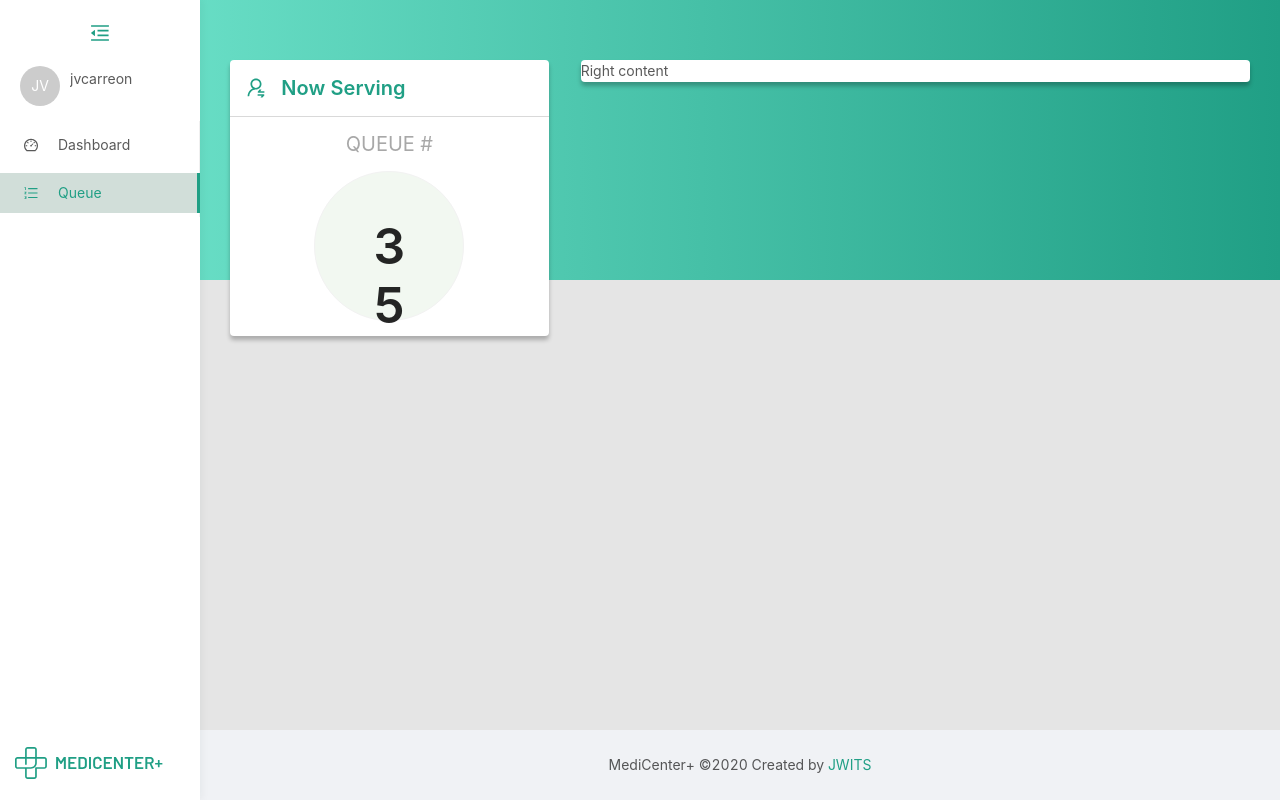
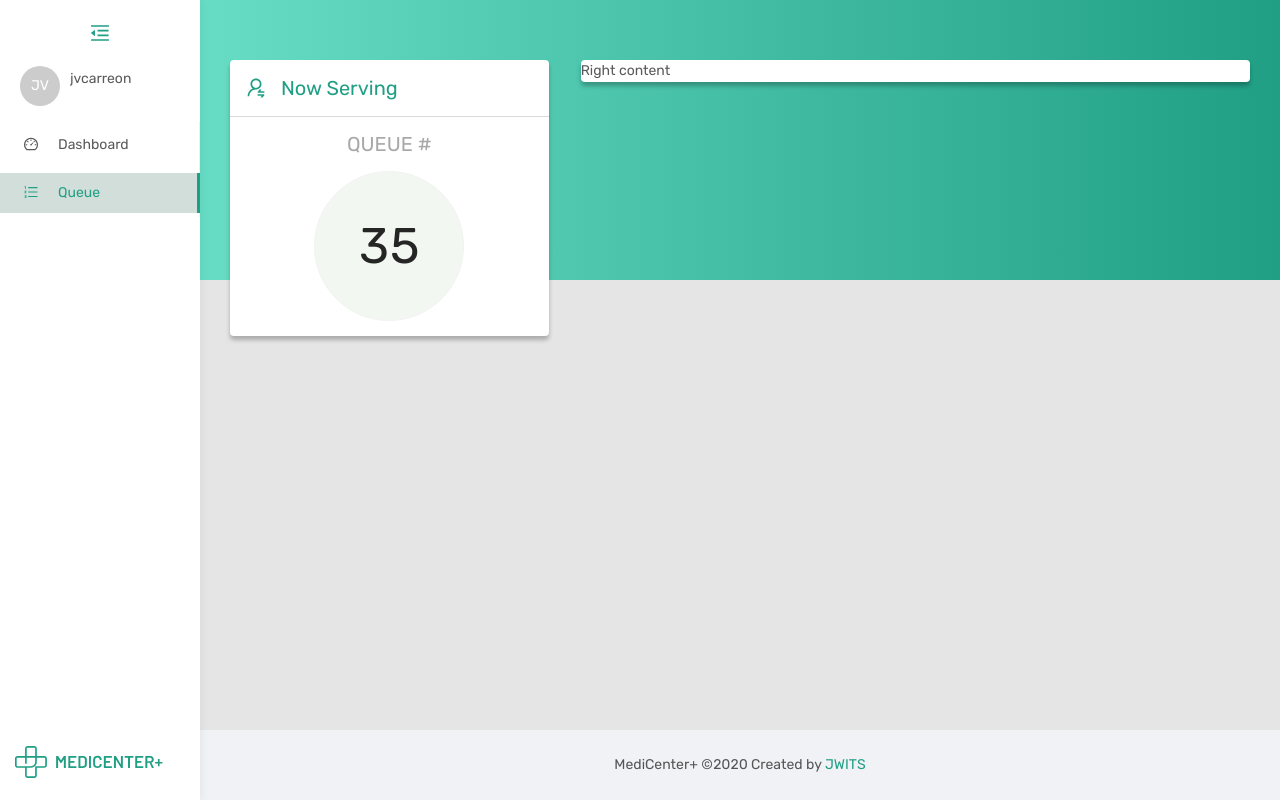
Before and after one commit to janzell/react-boilerplate, a React (Create React App) app: page /queue in a window 1280 px wide. Built offline with nearby package versions, Linux system fonts and the light colour scheme.

Commit message:
Added font

```diff
--- a/src/components/queue-no-circle/index.js
+++ b/src/components/queue-no-circle/index.js
@@ -2,13 +2,14 @@ import React from "react";
 import "./index.less";
 import { Typography } from "antd";
 
-const QueueNoCircle = () => {
+const QueueNoCircle = props => {
+  const { number } = props;
   const { Title, Text } = Typography;
   return (
     <div className="text-center">
       <Text className="queue-label">Queue #</Text>
       <div className="queue-no-circle">
-        <Title>35</Title>
+        <Title>{number}</Title>
       </div>
     </div>
   );
--- a/src/components/queue-no-circle/index.less
+++ b/src/components/queue-no-circle/index.less
@@ -24,4 +24,5 @@
   font-size: 50px;
   line-height: 59px;
   margin-bottom: 0;
+  font-weight: 400;
 }
--- a/src/index.less
+++ b/src/index.less
@@ -1,13 +1,13 @@
 @import '~antd/dist/antd.less';
 @import "./theme.less";
+@import (css) url('https://fonts.googleapis.com/css?family=Rubik:300,400,500&display=swap');
 
 body {
   margin: 0;
-  font-family: -apple-system, BlinkMacSystemFont, 'Segoe UI', 'Roboto', 'Oxygen',
-    'Ubuntu', 'Cantarell', 'Fira Sans', 'Droid Sans', 'Helvetica Neue',
-    sans-serif;
+  font-family: 'Rubik', sans-serif !important;
   -webkit-font-smoothing: antialiased;
   -moz-osx-font-smoothing: grayscale;
+
 }
 
 code {
@@ -17,6 +17,7 @@ code {
 
 @font-size-title: 20px;
 @line-height-title: 24px;
+@normal-font-weight: 400;
 
 .white-container {
   background: @white;
@@ -26,12 +27,14 @@ code {
 .content-header {
   padding: @padding-md;
   border-bottom: 1px solid @border-color-base;
+  font-weight: @normal-font-weight;
 }
 h1.ant-typography.content-title {
   color: @primary-color;
   font-size: @font-size-title;
   line-height: @line-height-title;
   margin-bottom: 0;
+  font-weight: @normal-font-weight;
 }
 h1.ant-typography.content-title .anticon {
   margin-right: 10px;
--- a/src/layouts/main.js
+++ b/src/layouts/main.js
@@ -2,8 +2,8 @@ import React, { useState } from "react";
 import { Avatar, Layout, Menu, Typography } from "antd";
 import { MenuUnfoldOutlined, MenuFoldOutlined } from "@ant-design/icons";
 import "./main.less";
-import { ReactComponent as Logo } from "../assets/logo.svg";
-import { ReactComponent as LogoSm } from "../assets/logo-sm.svg";
+import { ReactComponent as Logo } from "../assets/img/logo.svg";
+import { ReactComponent as LogoSm } from "../assets/img/logo-sm.svg";
 import {
   BrowserRouter as Router,
   Switch,
--- a/src/pages/info/queue.js
+++ b/src/pages/info/queue.js
@@ -16,7 +16,7 @@ const Queue = () => {
               </Title>
             </div>
             <div className="content-body">
-              <QueueNoCircle />
+              <QueueNoCircle number={35} />
             </div>
           </div>
         </Col>
```
Also changed, not shown: src/assets/img/logo-sm.svg (renamed from src/assets/logo-sm.svg), src/assets/img/logo.svg (renamed from src/assets/logo.svg).
